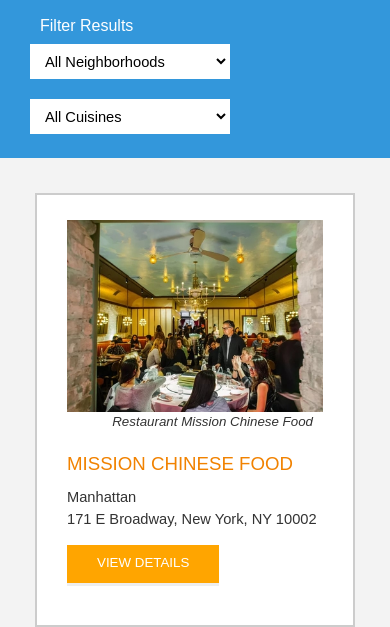
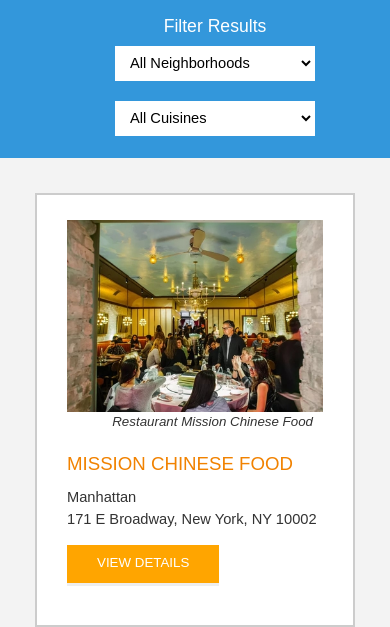
Before and after one commit to Caruso33/mws-project, a plain HTML site: page index.html in a window 390 px wide. Shown: the part 482-1109 px from the top of the page. Drawn offline with Linux system fonts and the light colour scheme; some packages are replaced by stand-ins of ours.

Commit message:
style: Make listbox responsive

```diff
--- a/css/responsive.css
+++ b/css/responsive.css
@@ -49,6 +49,7 @@
 @media screen and (min-width: 444px) {
   .filter-options {
     height: 60px;
+    }
   }
   .review-author{
     font-size: 1.8rem;
--- a/css/styles.css
+++ b/css/styles.css
@@ -114,13 +114,15 @@
   background-color: #3397DB;
   align-items: center;
 	padding: 20px;
+	text-align: center;
 }
 .filter-options h2 {
   color: white;
-  font-size: 1rem;
+  font-size: 1.1rem;
   font-weight: normal;
   line-height: 1;
   margin: 0 20px;
+	min-width: 95px;
 }
 .filter-options select {
   background-color: white;
```
